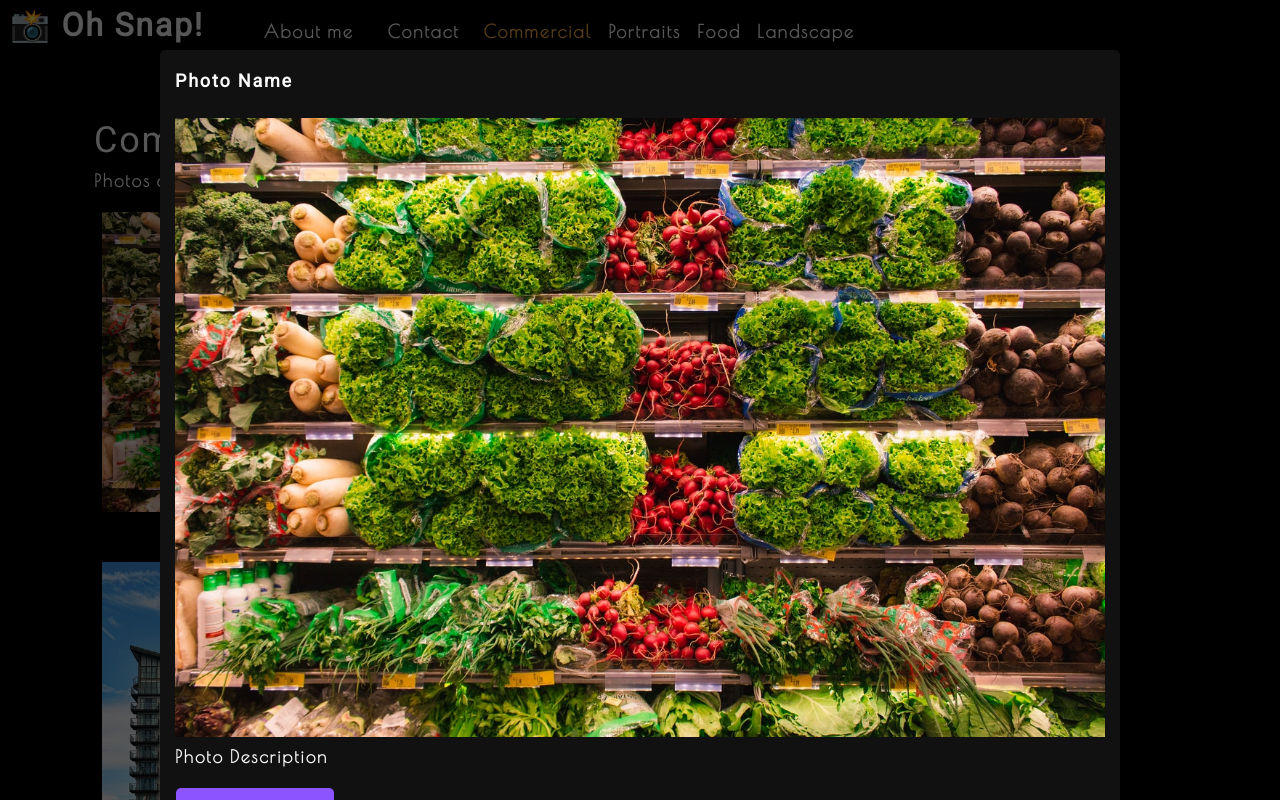
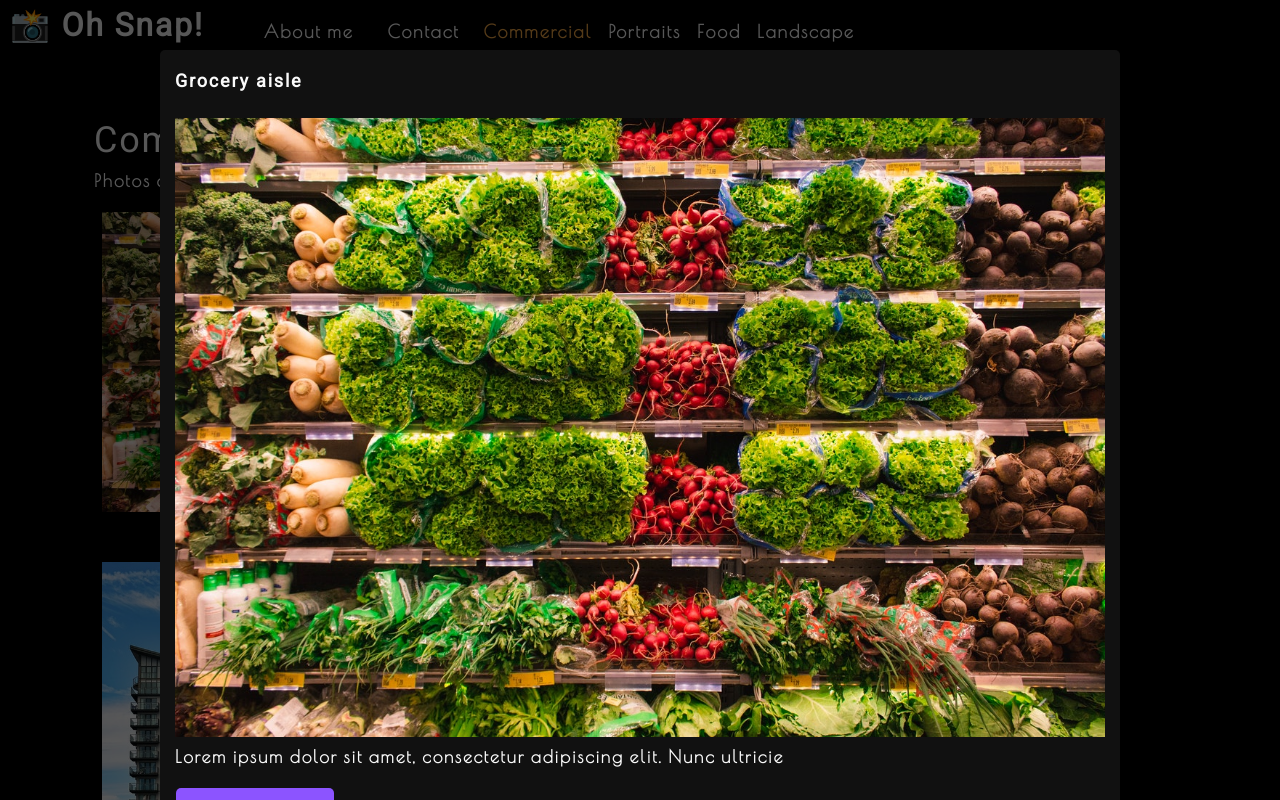
Before and after one commit to SaidHadad/photo-port, a React (Create React App) app: page / in a window 1280 px wide. Both pictures are taken after a click on the picture 327 px from the left and 361 px from the top of the page. Shown: the top 800 px of the page. Built offline with nearby package versions, Linux system fonts and the light colour scheme.

Commit message:
Modal
fixes on modal descriptions

```diff
--- a/src/components/Modal/index.js
+++ b/src/components/Modal/index.js
@@ -5,9 +5,9 @@ const Modal = ({ onClose, currentPhoto }) => {
   return (
     <div className="modalBackdrop">
       <div className="modalContainer">
-        <h3 className="modalTitle"> Photo Name </h3>
+        <h3 className="modalTitle"> {name} </h3>
         <img src={require(`../../assets/large/${category}/${index}.jpg`)} alt="current category" />
-        <p> Photo Description</p>
+        <p> {description} </p>
         <button onClick={onClose} type="button">Close this modal</button>
       </div>
     </div>
--- a/src/components/PhotoList/index.js
+++ b/src/components/PhotoList/index.js
@@ -49,6 +49,11 @@ const PhotoList = ({ category }) => {
       name: 'Pug smile',
       category: 'portraits',
       description: 'Lorem ipsum dolor sit amet, consectetur adipiscing elit. Nunc ultricie',
+    },
+    {
+      name: 'Canada Family',
+      category: 'portraits',
+      description: 'Mis victimas en Canada! :)',
     },
     {
       name: 'Pancakes',
```
